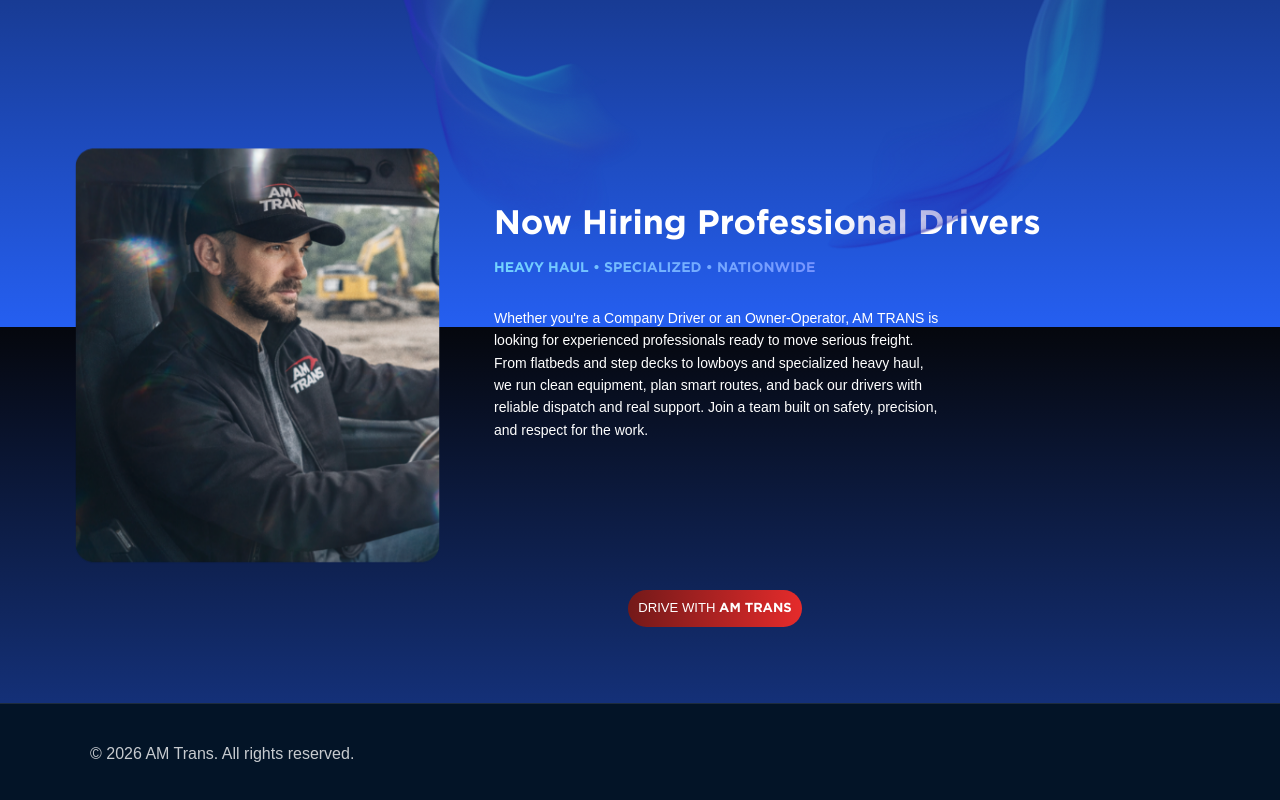
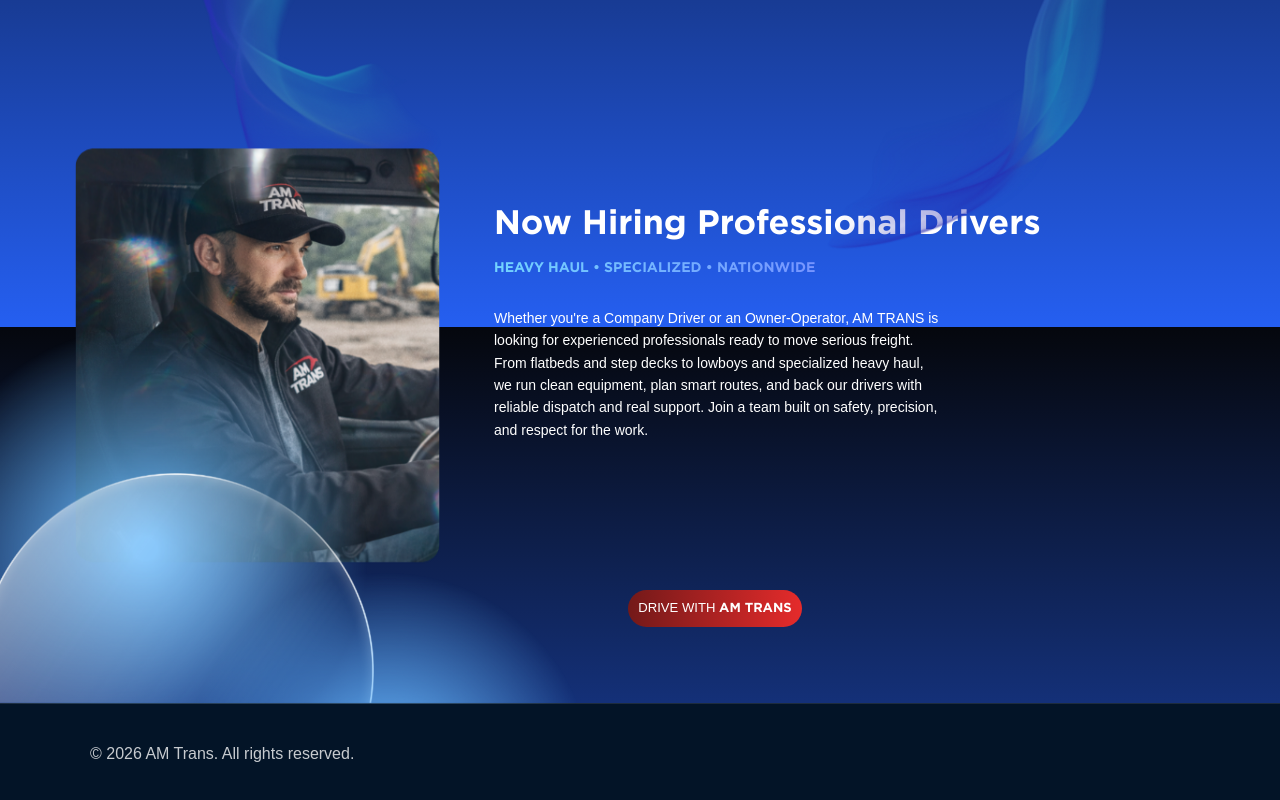
Before and after one commit to Mariabolona/AM-Trans-Site, a website built with Vite: page index.html in a window 1280 px wide. Shown: the part 3673-4473 px from the top of the page. Built offline with nearby package versions, Linux system fonts and the light colour scheme; files whose address does not match are found by name.

Commit message:
Adjust ribbon positions and add circle effects above footer

```diff
--- a/src/style.css
+++ b/src/style.css
@@ -46,7 +46,7 @@ body {
 body::before {
   content: '';
   position: absolute;
-  left: 0;
+  left: -200px;
   top: 65%;
   width: 100%;
   height: 130vh;
@@ -1899,6 +1899,22 @@ p, span, li { color: var(--navy-muted); }
   padding: 22px 0;
   color: var(--navy-muted);
   background: var(--navy-dark);
+  position: relative;
+}
+
+.site-footer::before {
+  content: '';
+  position: absolute;
+  left: -100px;
+  bottom: 100%;
+  width: 100%;
+  height: 400px;
+  background-image: url('/circle-effects.png');
+  background-size: contain;
+  background-repeat: no-repeat;
+  background-position: left center;
+  pointer-events: none;
+  z-index: 0;
 }
 
 /* ===== Scroll reveal ===== */
```
